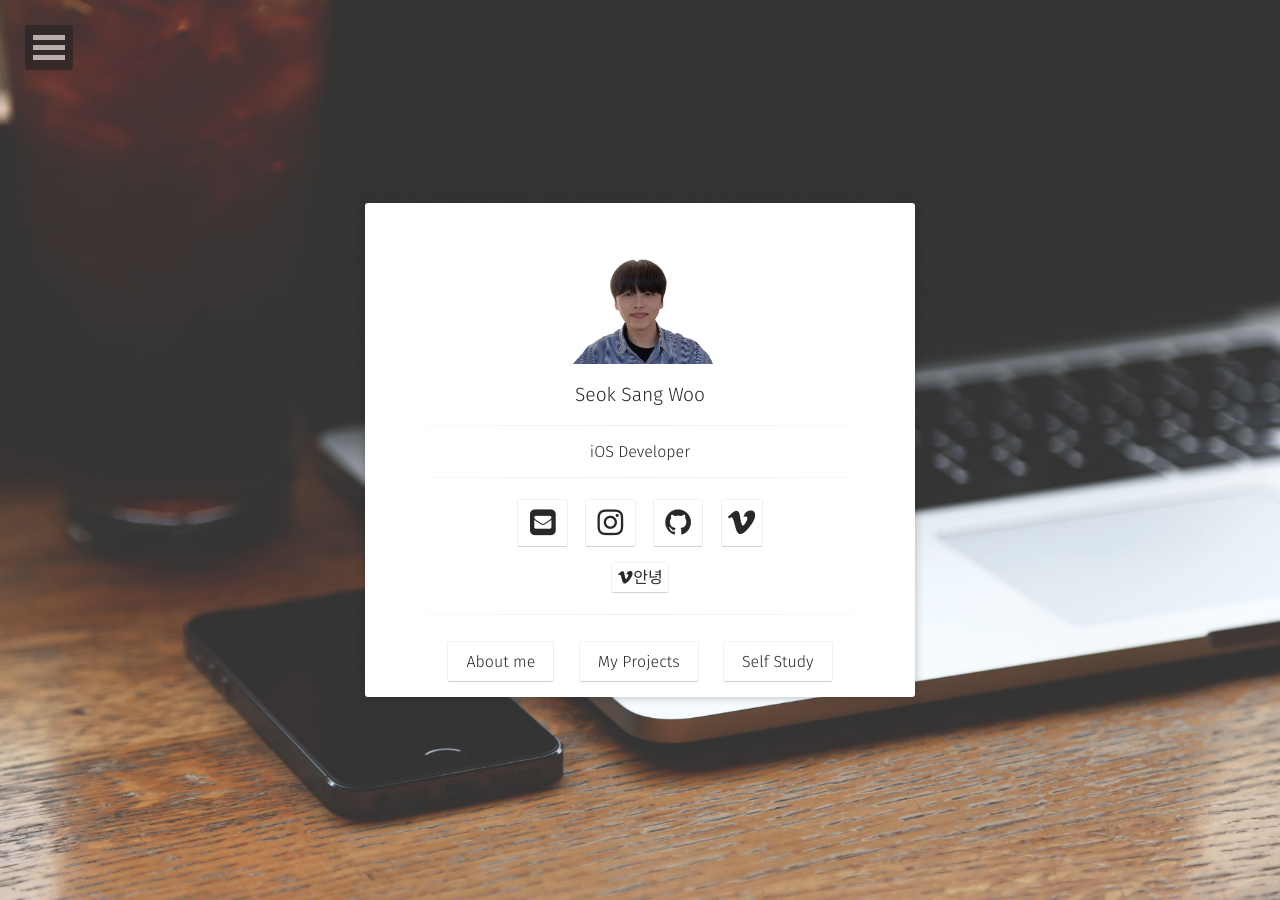
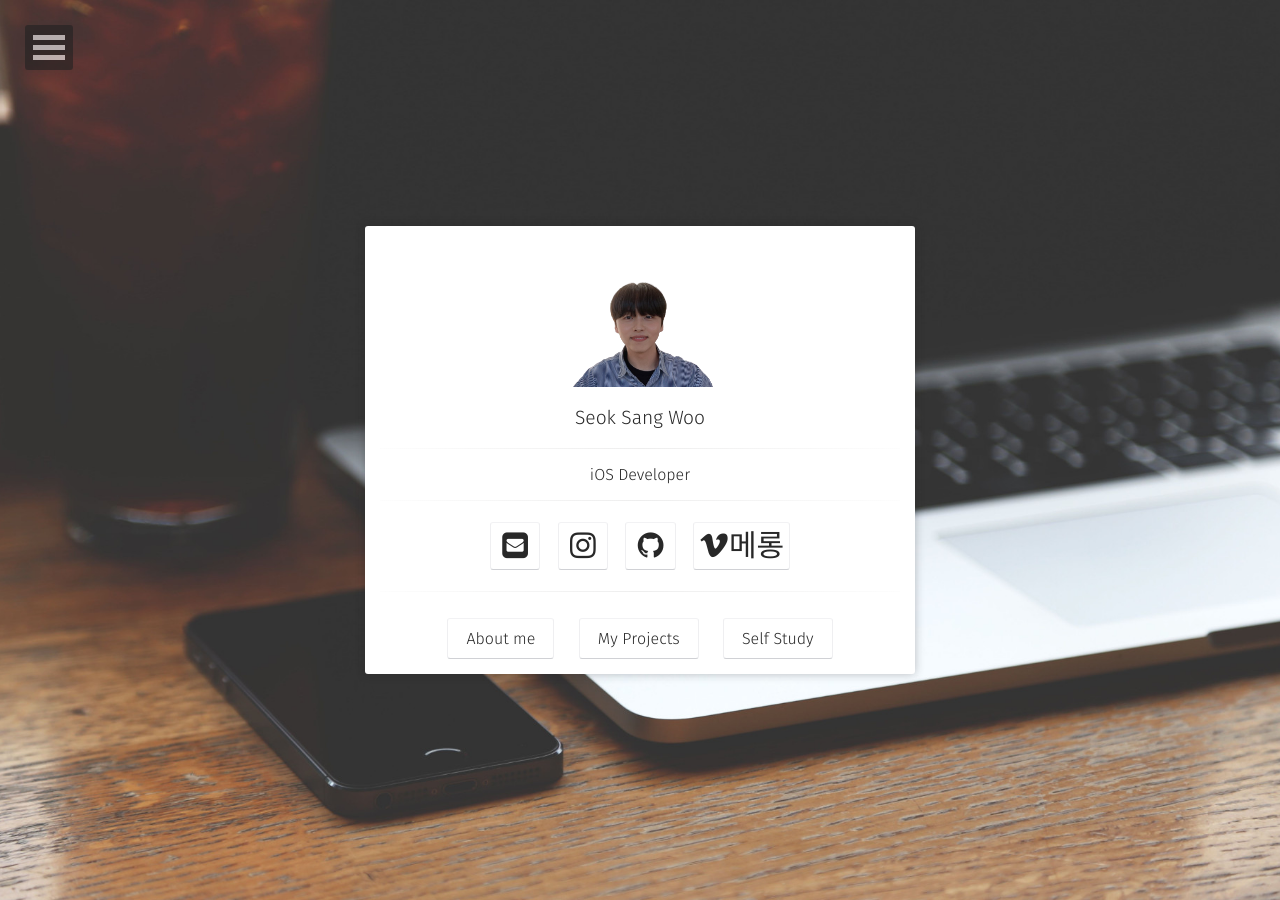
Before and after one commit to sangwoo24/sangwoo24.github.io, a Jekyll site: the page built from index.html, in a window 1280 px wide. Built offline with Jekyll 4.4.1, drawn with Linux system fonts in a browser that asks for light colours; some web fonts are replaced.

Commit message:
Update social-links.html

```diff
--- a/_includes/social-links.html
+++ b/_includes/social-links.html
@@ -25,4 +25,4 @@
                         {% if site.keybase %}<a class="social-btn" href="https://keybase.io/{{ site.keybase }}" target="_blank" rel="noopener noreferrer"><i class="fa fa-fw fa-key"></i></a>{% endif %}
                         {% if site.xmpp %}<a class="social-btn" href="xmpp:{{ site.xmpp }}" target="_blank" rel="noopener noreferrer"><i class="fa fa-fw fa-lightbulb-o"></i></a>{% endif %}
                         {% if site.hackernews %}<a class="social-btn" href="https://news.ycombinator.com/user?id={{ site.hackernews }}" target="_blank" rel="noopener noreferrer"><i class="fa fa-fw fa-hacker-news"></i></a>{% endif %}
-                        {% if site.tistory %}<a class="social-btn" href="https://velog.io/@{{site.velog}}" target="_blank" rel="noopener noreferrer"><i class="fa fa-vimeo"></h3>안녕</i></a>{% endif %}
+                        {% if site.tistory %}<a class="social-btn" href="https://velog.io/@{{site.velog}}" target="_blank" rel="noopener noreferrer"><i class="fa fa-vimeo">메롱</h3></i></a>{% endif %}
```
